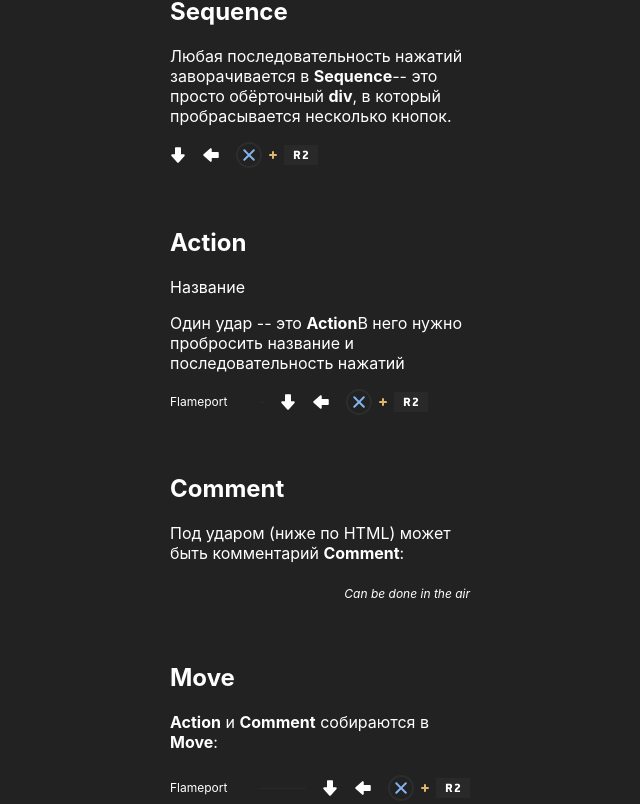
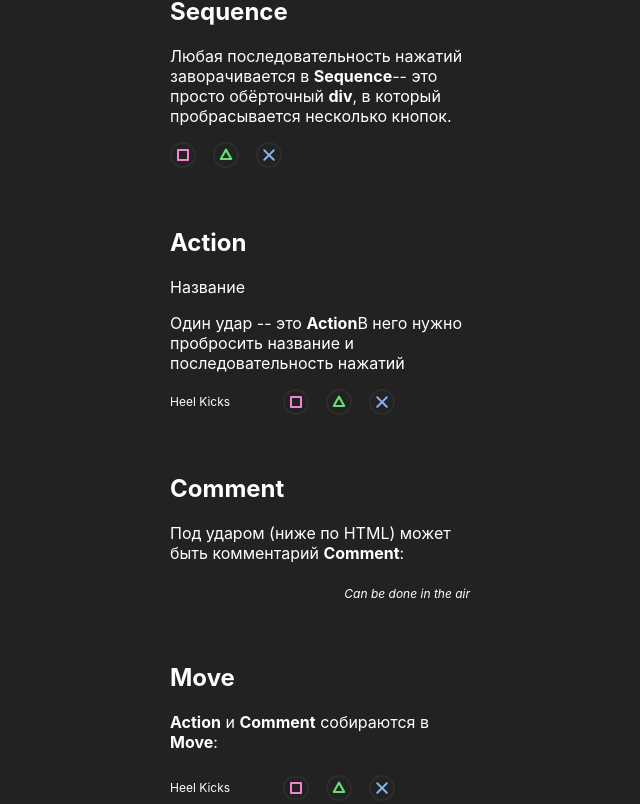
Before and after one commit to shchukin/mk9, a React (Create React App) app: page / in a window 1280 px wide. Shown: the part 256-1060 px from the top of the page, without its empty margins (320-960 px from the left). Built offline with nearby package versions, Linux system fonts and the light colour scheme.

Commit message:
Components action, comment, move, sequence

```diff
--- a/src/App.tsx
+++ b/src/App.tsx
@@ -44,7 +44,7 @@ const App: React.FC = () => {
           Любая последовательность нажатий заворачивается в <b>Sequence</b>
           -- это просто обёрточный <b>div</b>, в который пробрасывается несколько кнопок.
         </p>
-        <Sequence></Sequence>
+        <Sequence keyVariants = {[KeyVariant.Fp, KeyVariant.Bp, KeyVariant.Fk]} />
 
         <br/>
         <br/>
@@ -57,7 +57,7 @@ const App: React.FC = () => {
           В него нужно пробросить название и последовательность нажатий
         </p>
 
-        <Action></Action>
+        <Action label = 'Heel Kicks' keyVariants = {[KeyVariant.Fp, KeyVariant.Bp, KeyVariant.Fk]} />
 
         <br/>
         <br/>
@@ -65,7 +65,7 @@ const App: React.FC = () => {
         <p>
           Под ударом (ниже по HTML) может быть комментарий <b>Comment</b>:
         </p>
-        <Comment></Comment>
+        <Comment>Can be done in the air</Comment>
 
 
         <br/>
@@ -75,7 +75,11 @@ const App: React.FC = () => {
           <b>Action</b> и <b>Comment</b> собираются в <b>Move</b>:
         </p>
 
-        <Move></Move>
+        <Move
+          label = 'Heel Kicks'
+          keyVariants = {[KeyVariant.Fp, KeyVariant.Bp, KeyVariant.Fk]}
+          comment = 'Can be done in the air'
+        />
 
         <p>
           <b>Move</b> -- главная сущность в проекте. Она берётся из БД в виде:
--- a/src/components/Action/index.tsx
+++ b/src/components/Action/index.tsx
@@ -1,24 +1,25 @@
 import React from 'react';
 import 'src/components/Action/style.css';
 
-const Action: React.FC = () => {
+import Sequence from 'src/components/Sequence';
+import { KeyVariant } from 'src/types';
+
+type ActionProps = {
+    label: string;
+    keyVariants: KeyVariant[];
+}
+const Action: React.FC<ActionProps> = ({ label, keyVariants }) => {
   return (
     <div className="action">
       <div className="action">
         <strong className="action__title">
-          Flameport
+          { label }
         </strong>
         <span className="action__separator">
             :
         </span>
         <span className="action__combination">
-            <span className="sequence">
-                <i className="key key--playstation key--down">↓</i>
-                <i className="key key--playstation key--backward">←</i>
-                <i className="key key--playstation key--fk">FK</i>
-                <i className="key key--playstation key--plus">+</i>
-                <i className="key key--playstation key--block">Block</i>
-            </span>
+            <Sequence keyVariants = { keyVariants } />
         </span>
       </div>
     </div>
--- a/src/components/Comment/index.tsx
+++ b/src/components/Comment/index.tsx
@@ -1,9 +1,12 @@
 import React from 'react';
 import 'src/components/Comment/style.css';
 
-const Comment: React.FC = () => {
+type CommentProps = {
+  children: React.ReactNode;
+}
+const Comment: React.FC<CommentProps> = ({ children }) => {
   return (
-    <div className="comment">Can be done in the air</div>
+    <div className="comment">{ children }</div>
   )
 }
 
--- a/src/components/Move/index.tsx
+++ b/src/components/Move/index.tsx
@@ -1,29 +1,19 @@
 import React from 'react';
 import 'src/components/Move/style.css';
+import { KeyVariant } from 'src/types';
+import Action from 'src/components/Action';
+import Comment from 'src/components/Comment';
 
-const Move: React.FC = () => {
+type MoveProps = {
+  label: string;
+  comment?: string;
+  keyVariants: KeyVariant[];
+}
+const Move: React.FC<MoveProps> = ({ label, comment, keyVariants }) => {
   return (
     <div className="move">
-      <div className="action">
-        <strong className="action__title">
-          Flameport
-        </strong>
-        <span className="action__separator">
-            :
-        </span>
-        <span className="action__combination">
-            <span className="sequence">
-                <i className="key key--playstation key--down">↓</i>
-                <i className="key key--playstation key--backward">←</i>
-                <i className="key key--playstation key--fk">FK</i>
-                <i className="key key--playstation key--plus">+</i>
-                <i className="key key--playstation key--block">Block</i>
-            </span>
-        </span>
-      </div>
-      <div className="comment">
-        Can be done in the air
-      </div>
+      <Action label = { label } keyVariants = { keyVariants } />
+      { comment !== undefined ? <Comment>{ comment }</Comment> : null }
     </div>
   )
 }
--- a/src/components/Sequence/index.tsx
+++ b/src/components/Sequence/index.tsx
@@ -1,14 +1,17 @@
 import React from 'react';
 import 'src/components/Sequence/style.css';
+import Key from 'src/components/Key';
+import { KeyVariant } from 'src/types';
 
-const Sequence: React.FC = () => {
+type SequenceProps = {
+    keyVariants: KeyVariant[];
+}
+const Sequence: React.FC<SequenceProps> = ({ keyVariants }) => {
     return(
         <div className="sequence">
-            <i className="key key--playstation key--down">↓</i>
-            <i className="key key--playstation key--backward">←</i>
-            <i className="key key--playstation key--fk">FK</i>
-            <i className="key key--playstation key--plus">+</i>
-            <i className="key key--playstation key--block">Block</i>
+            {keyVariants.map((item, index) => (
+                <Key key = { index } variant = { item } />
+            ))}
         </div>
     )
 }
```
